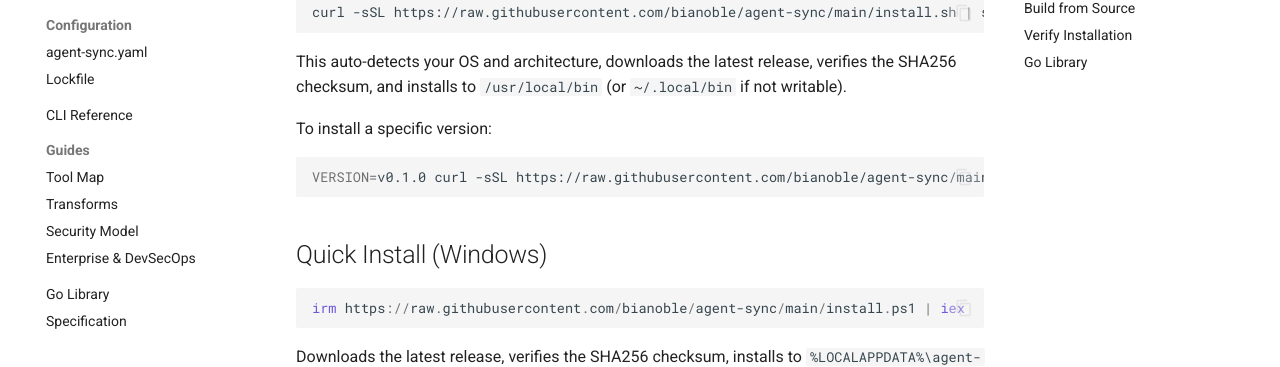
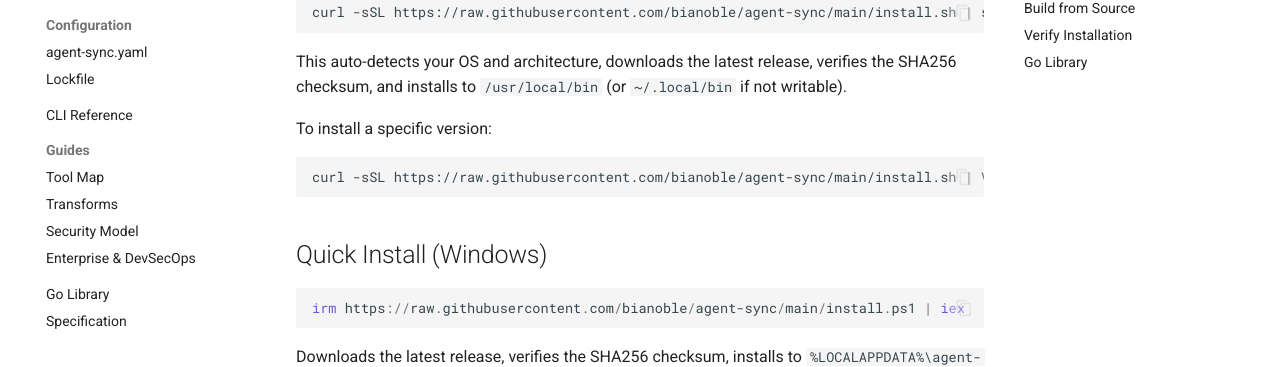
Before and after one commit to bianoble/agent-sync, an MkDocs documentation site: the page built from docs/getting-started/installation.md, in a window 1280 px wide and 900 px high. Shown: the part 238-605 px from the top of the window. Built offline with MkDocs 1.6.1 and Material for MkDocs 9.7.7, drawn with Linux system fonts in a browser that asks for light colours; comment, search, counter and statistics services are not loaded.

Commit message:
Harden install scripts from security review
- install.sh: fail-closed when no checksum tool available (was fail-open)
- install.sh: use grep -F for fixed-string checksum lookup (dots were
  regex wildcards)
- install.sh: validate VERSION format to prevent URL path injection
- install.sh: add -f flag to GitHub API curl for proper error handling
- install.ps1: use .Contains() instead of -match regex for checksum lookup
- install.ps1: reject 32-bit Windows instead of silently mapping to amd64
- docs: fix VERSION env var syntax (was not propagating through pipe)

Co-Authored-By: Claude Opus 4.6 <noreply@anthropic.com>

````diff
--- a/docs/getting-started/installation.md
+++ b/docs/getting-started/installation.md
@@ -11,7 +11,7 @@ This auto-detects your OS and architecture, downloads the latest release, verifi
 To install a specific version:
 
 ```bash
-VERSION=v0.1.0 curl -sSL https://raw.githubusercontent.com/bianoble/agent-sync/main/install.sh | sh
+curl -sSL https://raw.githubusercontent.com/bianoble/agent-sync/main/install.sh | VERSION=v0.1.0 sh
 ```
 
 ## Quick Install (Windows)
````
Also changed, not shown: 2 other files.
